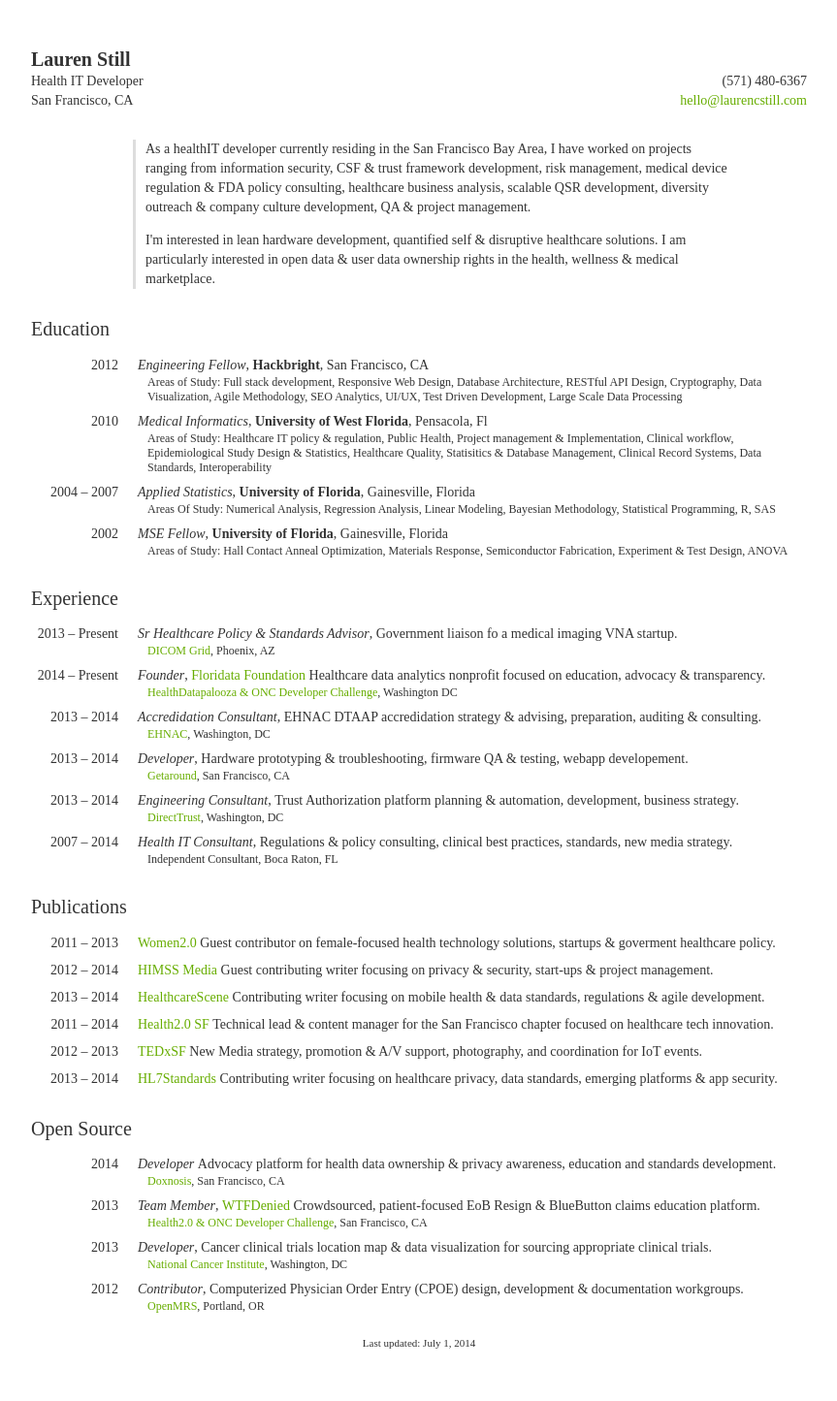
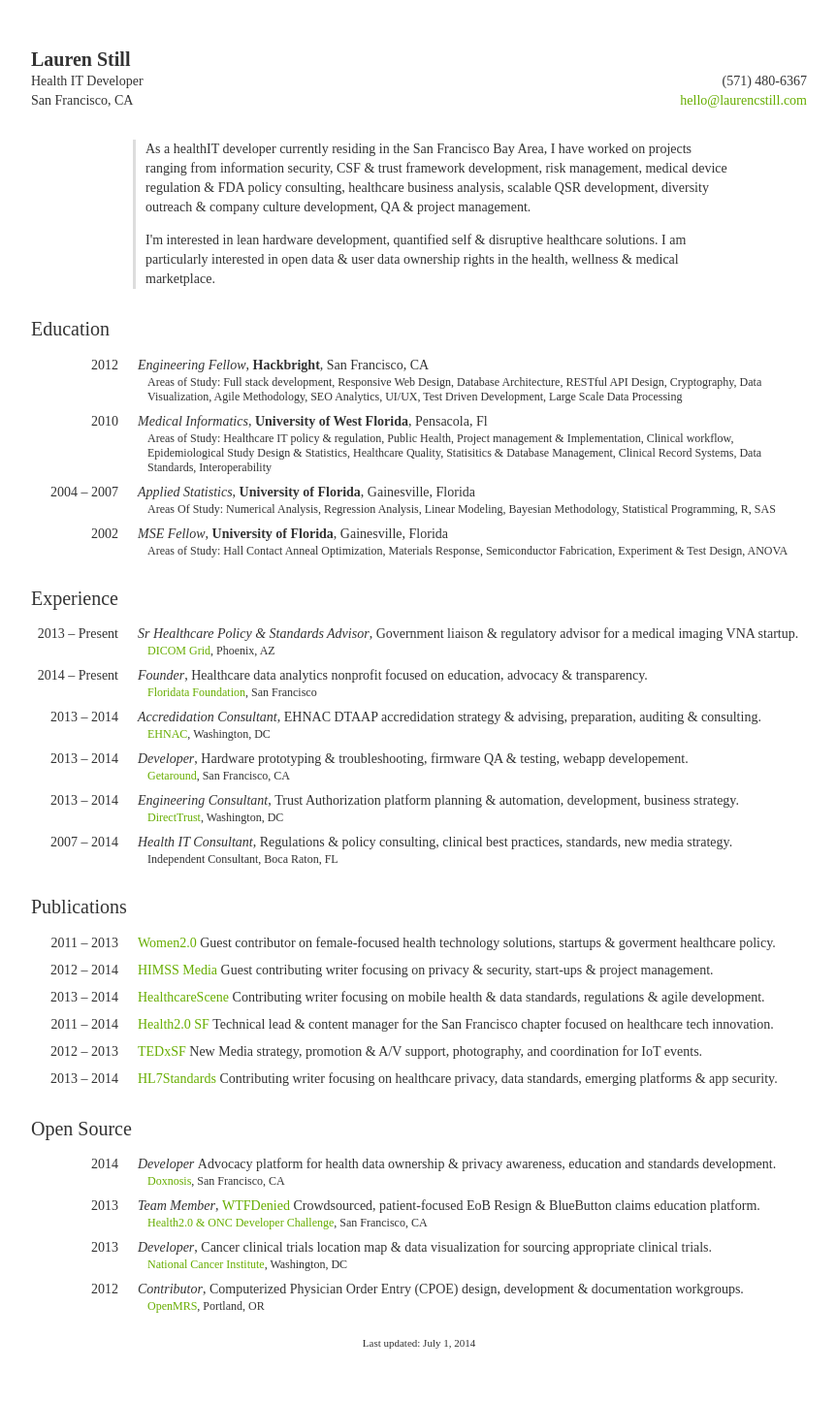
Before and after one commit to laurenstill/laurenstill.github.io, a Jekyll site: the page cv/index.html, which Jekyll copies as it is, in a window 1280 px wide. Shown: the whole page at 97% size, without its empty margins (208-1071 px from the left). Built offline with Jekyll 4.4.1, drawn with Linux system fonts in a browser that asks for light colours; comment, search, counter and statistics services are not loaded.

Commit message:
Update index.html

```diff
--- a/cv/index.html
+++ b/cv/index.html
@@ -87,7 +87,7 @@
             <li>
                     <span class="date">2013 &ndash; Present</span>
                     <span class="position">Sr Healthcare Policy &amp; Standards Advisor</span>,
-                    <span class="project">Government liaison fo a medical imaging VNA startup.</span>
+                    <span class="project">Government liaison &amp; regulatory advisor for a medical imaging VNA startup.</span>
                     <span class="meta">
                         <a href="http://wwww.dicomgrid.com">DICOM Grid</a>, Phoenix, AZ<br>
                     </span>
@@ -100,10 +100,10 @@
                 <li>
                     <span class="date">2014 &ndash; Present</span>
                     <span class="position">Founder</span>,
-                    <span class="project"><a href="http://www.teamfloriduh.com">Floridata Foundation</a> Healthcare data analytics nonprofit focused on education, advocacy &amp; transparency.
+                    <span class="project">Healthcare data analytics nonprofit focused on education, advocacy &amp; transparency.
                     </span>
                     <span class="meta">
-                        <a href+"http://healthdatapalooza.org/agenda/code-a-palooza-challenges/">HealthDatapalooza &amp; ONC Developer Challenge</a>, Washington DC<br>
+                        <a href="http://www.teamfloriduh.com">Floridata Foundation</a>, San Francisco<br>
                     </span>
                 </li>
 
```
